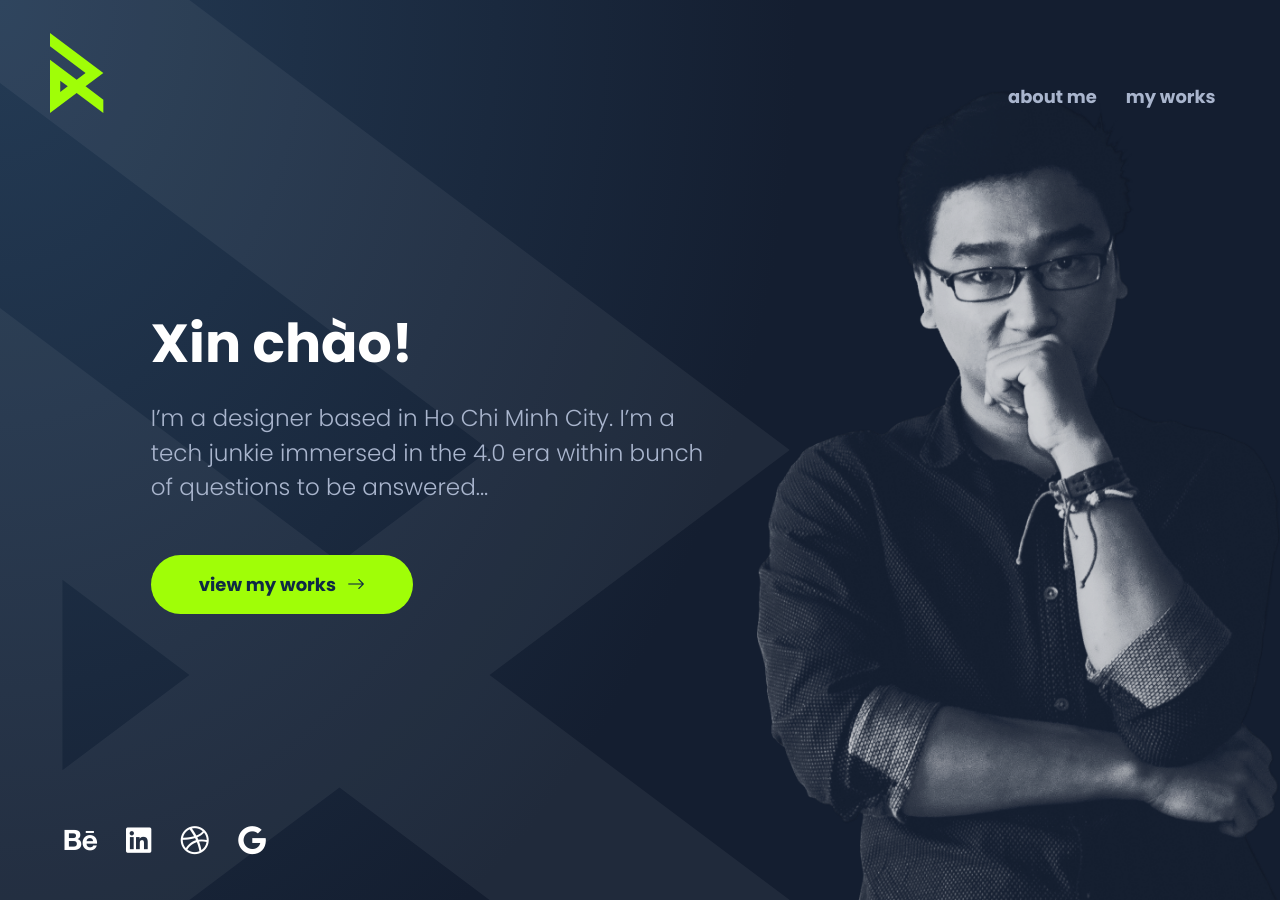
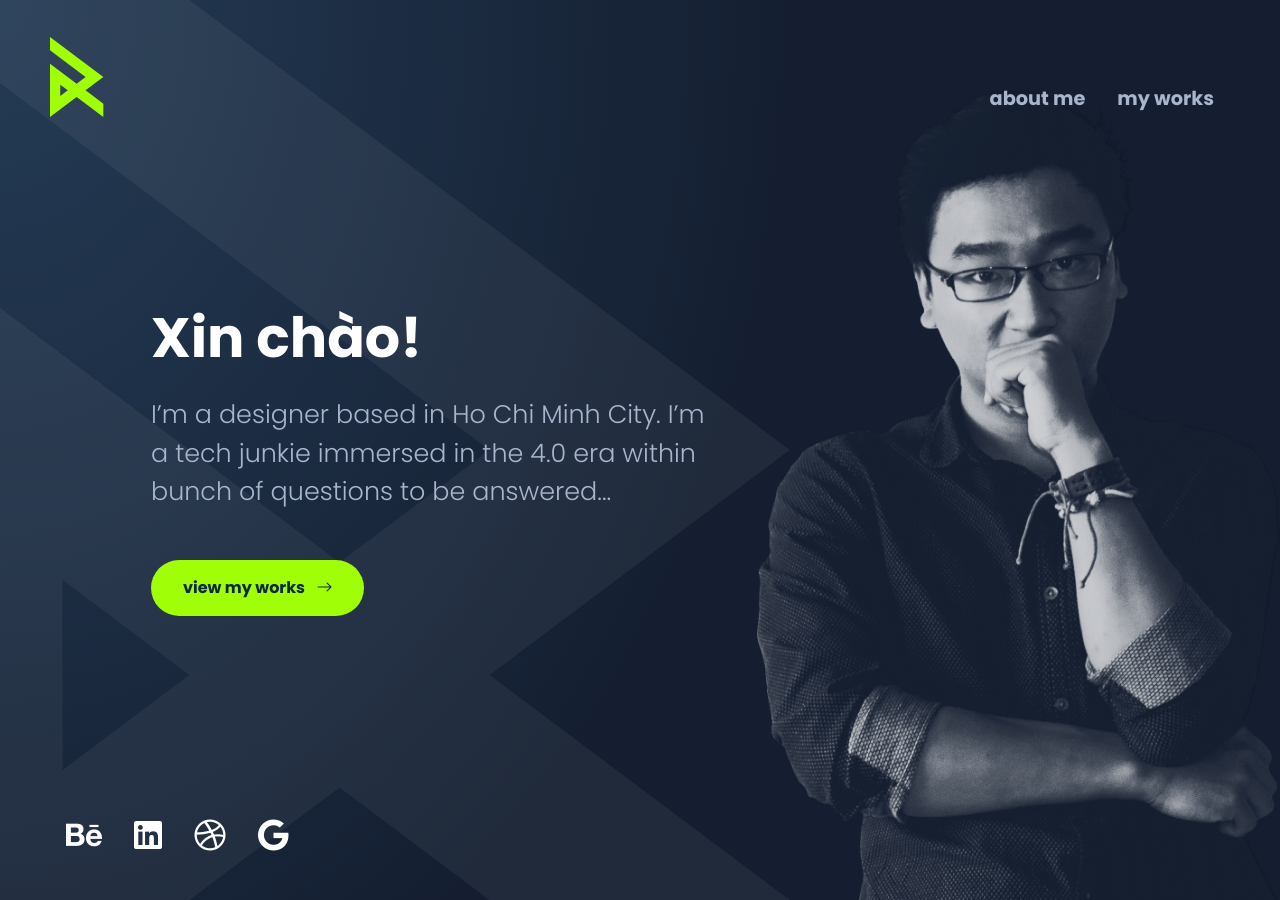
Before and after one commit to rikkynguyen/rikkynguyen.github.io, a Jekyll site: the page built from _pages/index.html, in a window 1280 px wide. Built offline with Jekyll 4.4.1, drawn with Linux system fonts in a browser that asks for light colours; nearby versions of some CDN libraries.

Commit message:
fixed font size in home

```diff
--- a/_config.yml
+++ b/_config.yml
@@ -1,6 +1,6 @@
 domain: "rikkynguyen.github.io"
 url: "https://rikkynguyen.github.io" # the base hostname & protocol for your site, e.g. http://example.com
-baseurl: "/" # the subpath of your site, e.g. /blog
+baseurl: "" # the subpath of your site, e.g. /blog
 title: "Rikky Nguyen" # the name of your site, e.g. ACME Corp.
 
 sass:
--- a/_sass/button.scss
+++ b/_sass/button.scss
@@ -1,10 +1,9 @@
 .btn {
   &-primary {
-    padding: 16px 48px;
+    padding: 1rem 2rem;
     color: var(--color-dark);
     background: var(--color-primary);
     background-size: 200% 200%;
-    font-size: 18px;
     font-weight: 600;
     border-radius: 50px;
     cursor: pointer;
--- a/_sass/main.scss
+++ b/_sass/main.scss
@@ -133,7 +133,8 @@
 @media (max-width: 767.98px) {
   body {
     &.main-bg::after {
-       background-position: 60vw bottom;
+      background-position: 60vw bottom;
+      opacity: 0.5;
     }
   }
 }
--- a/_sass/typo.scss
+++ b/_sass/typo.scss
@@ -1,10 +1,8 @@
 :root {
   --fs-12-18: clamp(0.75rem, 0.6856rem + 0.2746vw, 1.125rem);
   --fs-16-24: clamp(1rem, 0.9142rem + 0.3661vw, 1.5rem);
-  --fs-sub-headline: clamp(1rem, 0.7855rem + 0.9153vw, 2.25rem);
+  --fs-sub-headline: clamp(1.125rem, 0.9319rem + 0.8238vw, 2.25rem);
   --fs-heading: clamp(1.875rem, 1.2148rem + 2.8169vw, 3.75rem);
-
-  font-size: var(--fs-12-18);
 }
 
 .text {
```
Also changed, not shown: 9 other files.
